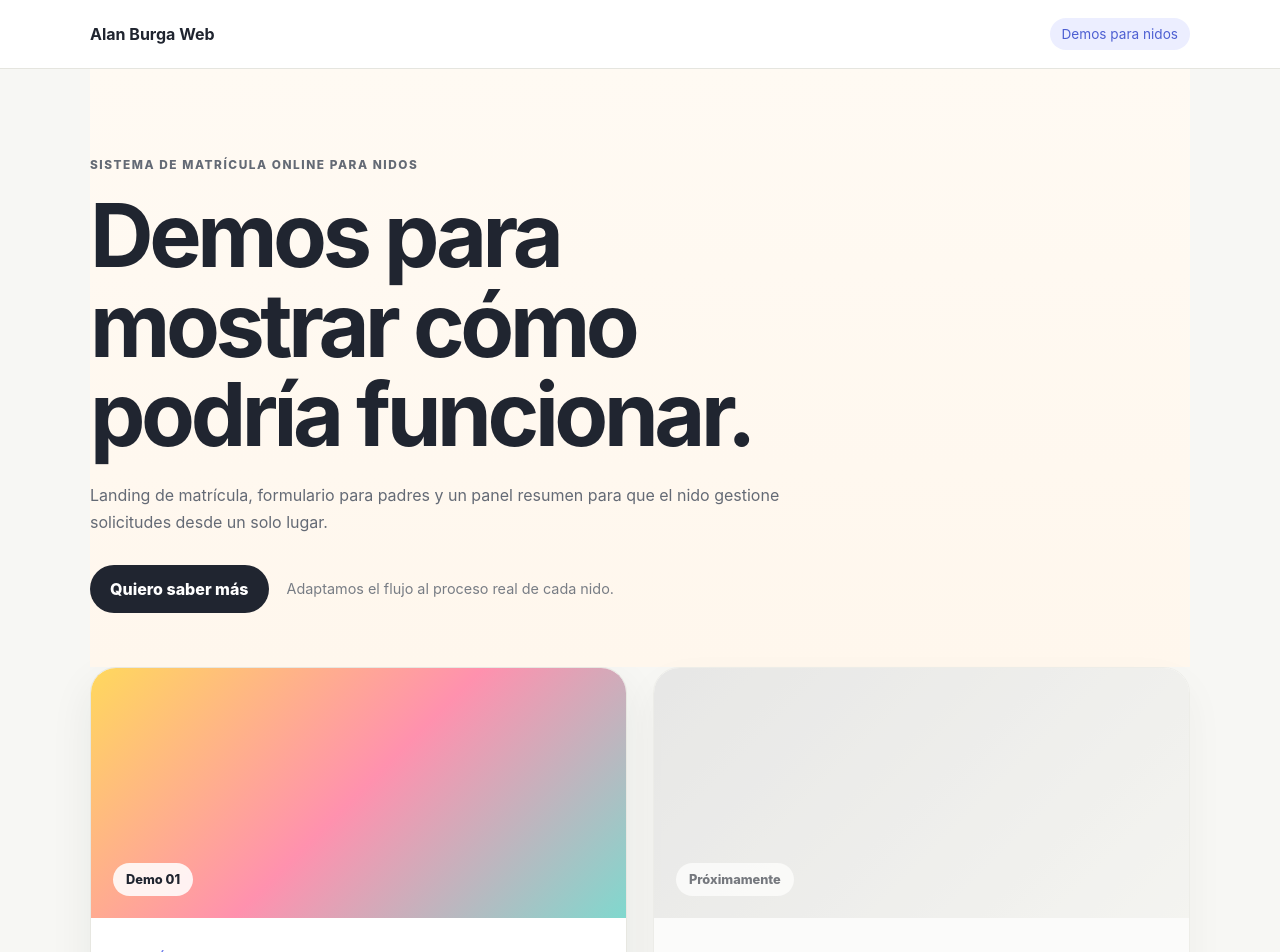
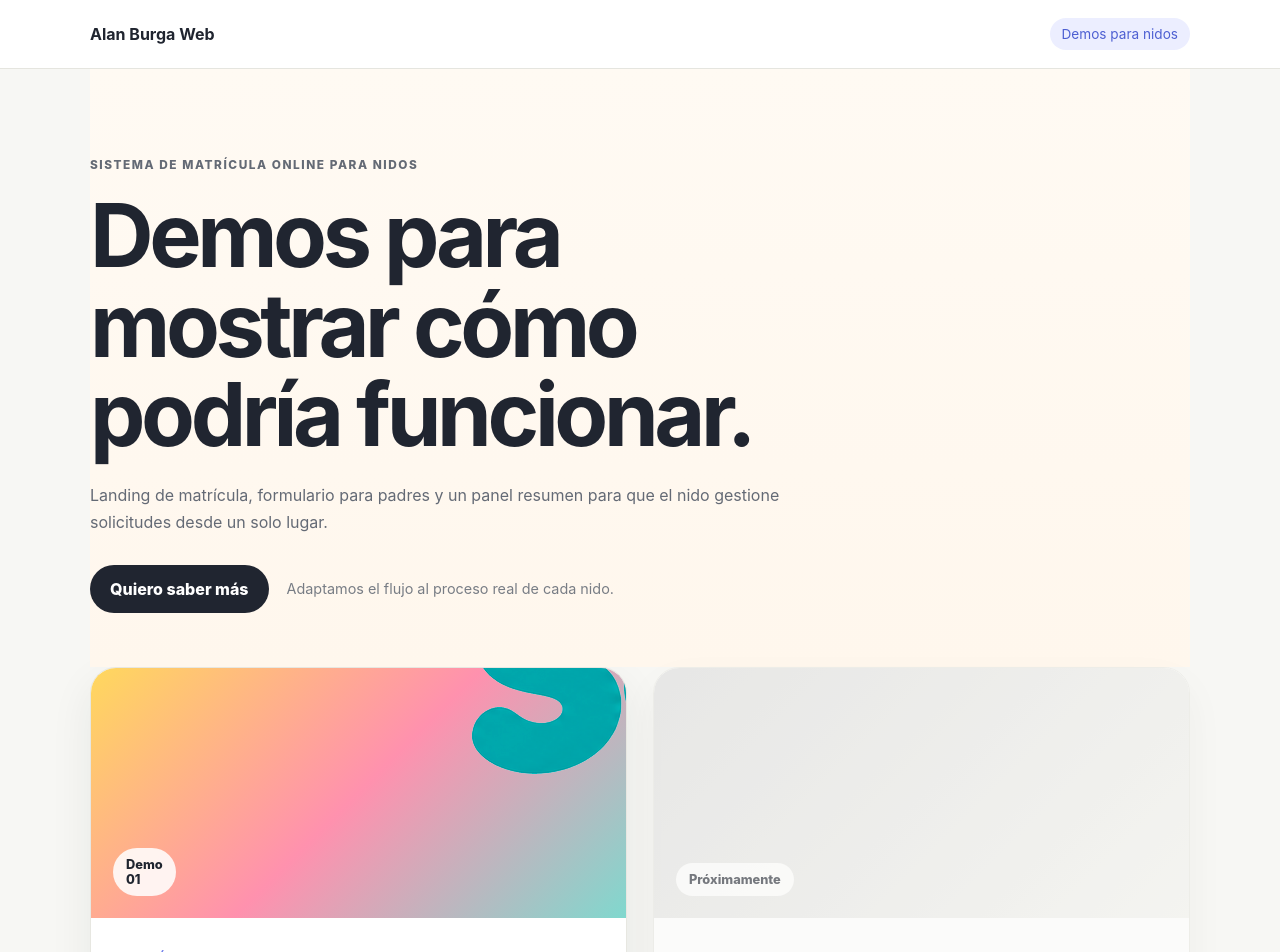
Before and after one commit to kaplack/demo-nido, a React (Vite) app: page / in a window 1280 px wide. Shown: the top 952 px of the page. Built offline with nearby package versions, Linux system fonts and the light colour scheme.

Commit message:
Show logo on Colores y Sonrisas demo card

```diff
--- a/src/pages/Home.jsx
+++ b/src/pages/Home.jsx
@@ -24,7 +24,14 @@ export default function Home() {
 
         <section className="grid">
           <Link className="card" to="/demos/colores-y-sonrisas">
-            <div className="cover c1"><span>Demo 01</span></div>
+            <div className="cover c1 logo-cover">
+              <span>Demo 01</span>
+              <img
+                src="/colores-y-sonrisas/logo.png"
+                alt="Logo Colores y Sonrisas"
+                className="demo-card-logo"
+              />
+            </div>
             <div className="body">
               <small>Matrícula online</small>
               <h2>Colores y Sonrisas</h2>
```
